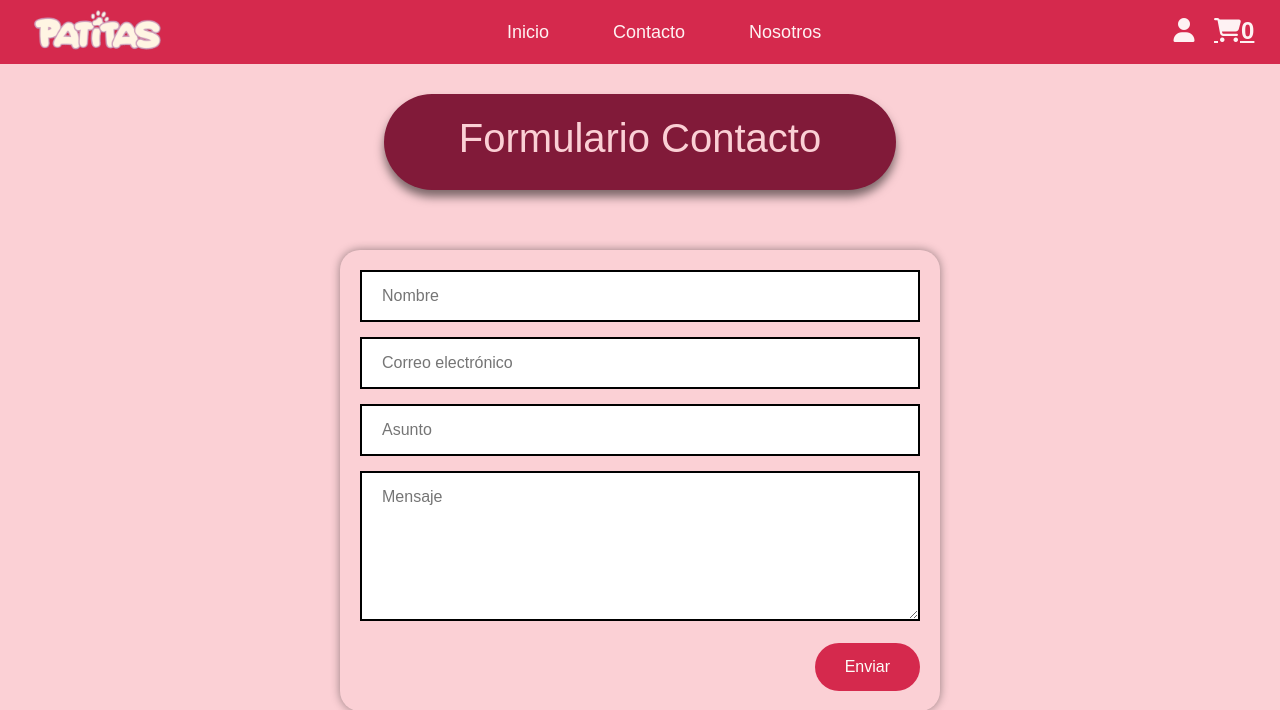
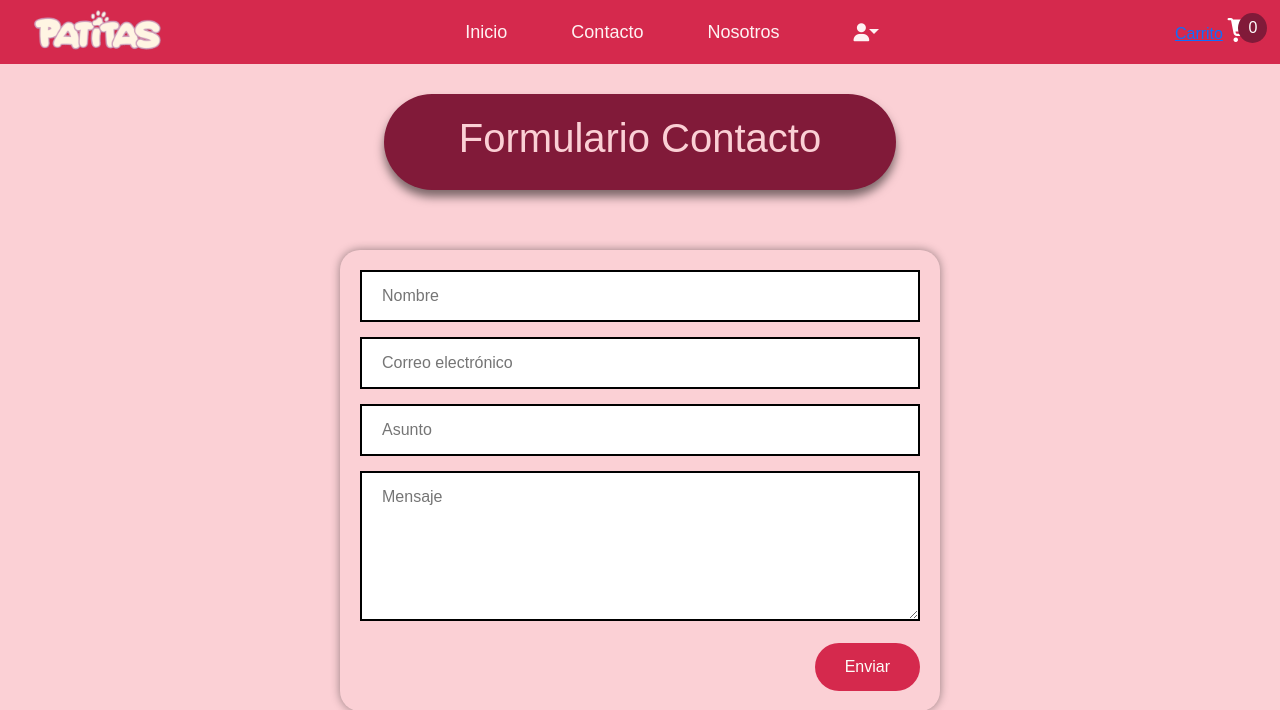
Before and after one commit to iosiWuaja/ET_SantanaAndrea_HenriquezJoselyn_001D, a Django app: page /patitas/contacto in a window 1280 px wide. Shown: the top 710 px of the page. Run offline with Django 5.2, Linux system fonts and the light colour scheme; some libraries are stand-ins or nearby versions; some web fonts are replaced.

Commit message:
estilo header aplicado a todas las vistas

```diff
--- a/patitas/templates/patitas/contacto.html
+++ b/patitas/templates/patitas/contacto.html
@@ -20,8 +20,8 @@
 </head>
 <body>
 
+    <div class="cont-header">
         <header>
-        <!--<a href="#" class="logo-princ">PATITAS</a>-->
             <a href="index" class="logo_patitas_princ"><img src="{% static 'img/logo_patitas.png' %}" alt="patitas"></a>
 
             <!--BARRA NAVEGACION-->
@@ -29,13 +29,33 @@
                 <a href="index">Inicio</a>
                 <a href="contacto">Contacto</a>
                 <a href="#">Nosotros</a>
+                <ul class="usuario-nav">
+                    <li class="dropdown">
+                        <a href="#" class="fas fa-user dropdown-toggle" id="userDropdown" data-toggle="dropdown" aria-haspopup="true" aria-expanded="false"></a>
+                        <div class="dropdown-menu" aria-labelledby="userDropdown">
+                            {% if user.is_authenticated %}
+                                <a class="dropdown-item" href="#">{{ user.username }}</a>
+                                <form method="post" action="{% url 'logout' %}">
+                                    {% csrf_token %}
+                                    <button class="dropdown-item" type="submit">Cerrar Sesion</button>
+                                </form>
+                            {% else %}
+                                <a class="dropdown-item" href="{% url 'login' %}">Login</a>
+                            {% endif %}
+                        </div>
+                    </li>
+                </ul>
             </nav>
 
-        <div class="user-shop">
-            <a href="usuario" class="fas fa-user"></a>
-            <a href="#" class="fas fa-shopping-cart"><span id="conteo">0</span></a>
+            <div class="carrito-compras">
+                <a href="carrito">Carrito</a>
+                <i class="fas fa-shopping-cart"></i>
+                <span class="cantidad-cart" id="conteo">0</span>
             </div>
+
         </header>
+
+    </div>
 
     <!--AQUI VA UN LOGO, VER LUEGO-->
 
--- a/patitas/templates/patitas/lista_prod.html
+++ b/patitas/templates/patitas/lista_prod.html
@@ -64,7 +64,6 @@
             </tbody>
             {% endif %}
         </table>
-    <h1>test github</h1>
 
     <script src="//ajax.googleapis.com/ajax/libs/jquery/1.8.3/jquery.min.js"></script>
     <script>
```
Also changed, not shown: patitas/templates/patitas/carrito.html (+18 -2 lines), patitas/templates/patitas/descuentos.html (+24 -4 lines), db.sqlite3. Lines whose indentation alone changed are shown as unchanged.
